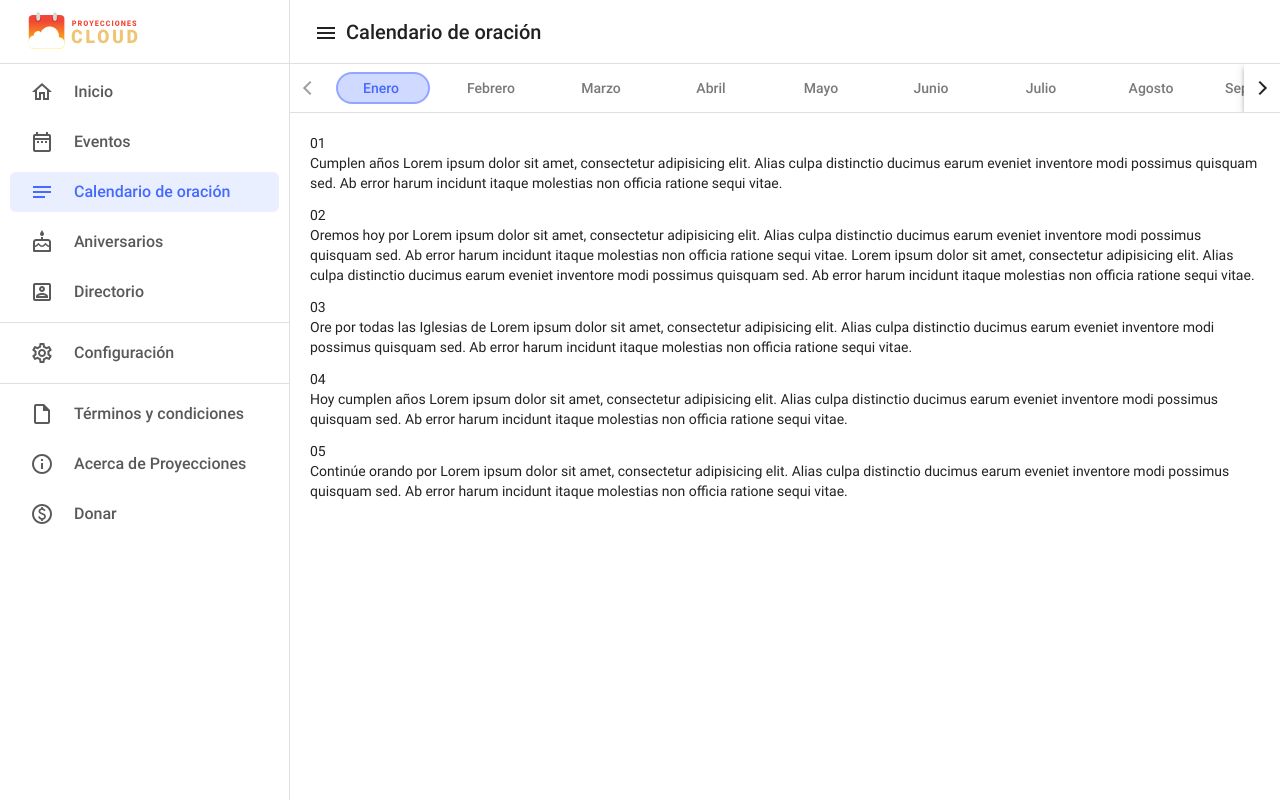
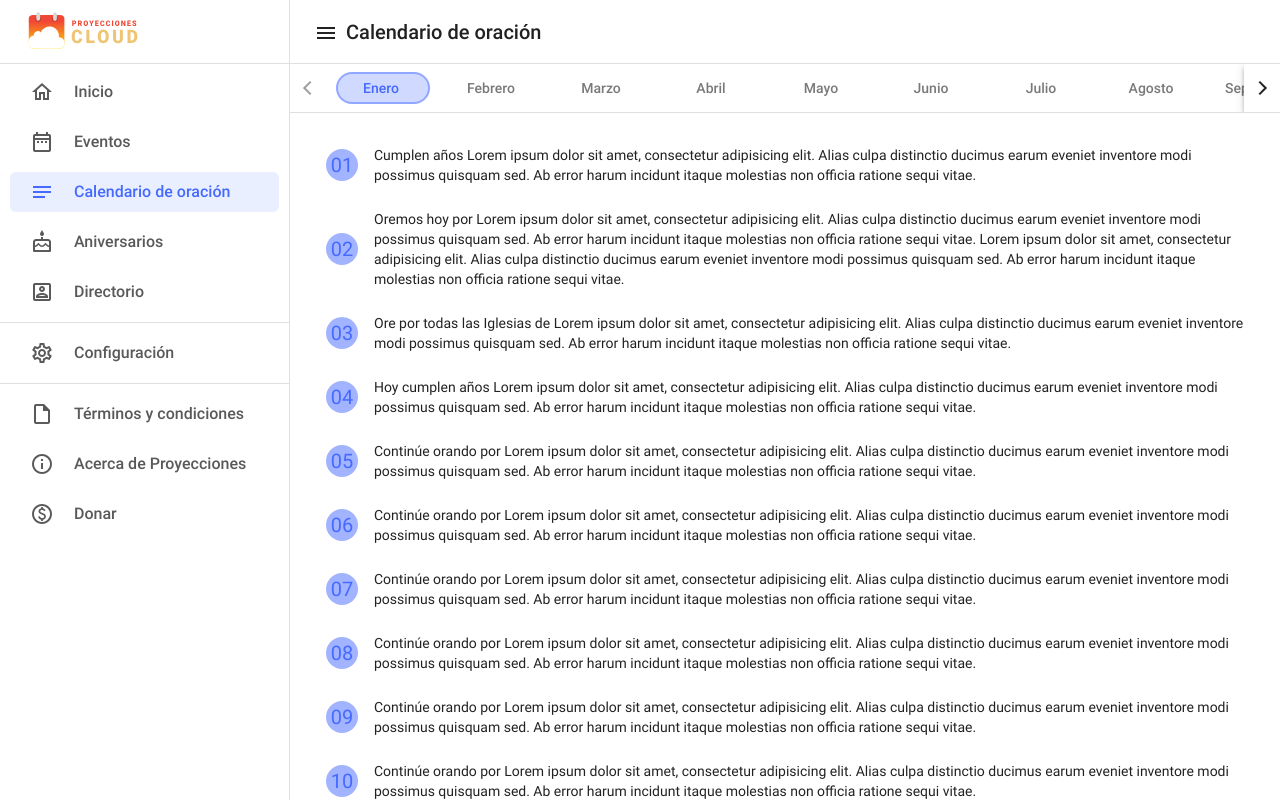
Before and after one commit to liosvel-medina/ProyeccionesWeb, an Angular app: page /praying-calendar in a window 1280 px wide. Built offline with nearby package versions, Linux system fonts and the light colour scheme.

Commit message:
customize praying-calendar.component motives

```diff
--- a/src/app/core/praying-calendar/praying-calendar.component.css
+++ b/src/app/core/praying-calendar/praying-calendar.component.css
@@ -5,6 +5,7 @@
 ::ng-deep .mat-tab-label {
   min-width: 110px !important;
   width: 110px !important;
+  user-select: none;
 }
 
 ::ng-deep .mat-ink-bar {
@@ -28,6 +29,33 @@
   font-weight: 500;
 }
 
-::ng-deep .mat-tab-body-content{
+::ng-deep .mat-tab-body-content {
   padding: 20px;
 }
+
+.praying-calendar-item {
+  display: flex;
+  flex-direction: row;
+  align-items: center;
+  padding: 12px 16px;
+}
+
+.praying-calendar-item .motive-day {
+  flex-shrink: 0;
+  width: 24px;
+  height: 24px;
+  font-size: 20px;
+  box-sizing: content-box;
+  border-radius: 50%;
+  padding: 4px;
+  color: #466AFF;
+  background-color: rgba(70, 106, 255, 0.50);
+
+  display: flex;
+  align-items: center;
+  justify-content: center;
+}
+
+.praying-calendar-item .motive-description {
+  padding-left: 16px;
+}
--- a/src/app/core/praying-calendar/praying-calendar.component.html
+++ b/src/app/core/praying-calendar/praying-calendar.component.html
@@ -5,12 +5,12 @@
       <mat-tab-group dynamicHeight>
         <mat-tab *ngFor="let month of months" label="{{month.name}}">
 
-          <div class="row" *ngFor="let motive of month.motives">
-            <div class="col">
-              <span>{{motive.number}}</span>
-              <p>
-                {{motive.motive}}
-              </p>
+          <div class="praying-calendar-item" *ngFor="let motive of month.motives">
+            <div class="motive-day">
+              {{motive.number}}
+            </div>
+            <div class="motive-description">
+              {{motive.motive}}
             </div>
           </div>
 
--- a/src/app/core/praying-calendar/praying-calendar.component.ts
+++ b/src/app/core/praying-calendar/praying-calendar.component.ts
@@ -38,6 +38,110 @@ export class PrayingCalendarComponent implements OnInit {
         },
         {
           number: '05',
+          motive: 'Continúe orando por Lorem ipsum dolor sit amet, consectetur adipisicing elit. Alias culpa distinctio ducimus earum eveniet inventore modi possimus quisquam sed. Ab error harum incidunt itaque molestias non officia ratione sequi vitae.'
+        },
+        {
+          number: '06',
+          motive: 'Continúe orando por Lorem ipsum dolor sit amet, consectetur adipisicing elit. Alias culpa distinctio ducimus earum eveniet inventore modi possimus quisquam sed. Ab error harum incidunt itaque molestias non officia ratione sequi vitae.'
+        },
+        {
+          number: '07',
+          motive: 'Continúe orando por Lorem ipsum dolor sit amet, consectetur adipisicing elit. Alias culpa distinctio ducimus earum eveniet inventore modi possimus quisquam sed. Ab error harum incidunt itaque molestias non officia ratione sequi vitae.'
+        },
+        {
+          number: '08',
+          motive: 'Continúe orando por Lorem ipsum dolor sit amet, consectetur adipisicing elit. Alias culpa distinctio ducimus earum eveniet inventore modi possimus quisquam sed. Ab error harum incidunt itaque molestias non officia ratione sequi vitae.'
+        },
+        {
+          number: '09',
+          motive: 'Continúe orando por Lorem ipsum dolor sit amet, consectetur adipisicing elit. Alias culpa distinctio ducimus earum eveniet inventore modi possimus quisquam sed. Ab error harum incidunt itaque molestias non officia ratione sequi vitae.'
+        },
+        {
+          number: '10',
+          motive: 'Continúe orando por Lorem ipsum dolor sit amet, consectetur adipisicing elit. Alias culpa distinctio ducimus earum eveniet inventore modi possimus quisquam sed. Ab error harum incidunt itaque molestias non officia ratione sequi vitae.'
+        },
+        {
+          number: '11',
+          motive: 'Continúe orando por Lorem ipsum dolor sit amet, consectetur adipisicing elit. Alias culpa distinctio ducimus earum eveniet inventore modi possimus quisquam sed. Ab error harum incidunt itaque molestias non officia ratione sequi vitae.'
+        },
+        {
+          number: '12',
+          motive: 'Continúe orando por Lorem ipsum dolor sit amet, consectetur adipisicing elit. Alias culpa distinctio ducimus earum eveniet inventore modi possimus quisquam sed. Ab error harum incidunt itaque molestias non officia ratione sequi vitae.'
+        },
+        {
+          number: '13',
+          motive: 'Continúe orando por Lorem ipsum dolor sit amet, consectetur adipisicing elit. Alias culpa distinctio ducimus earum eveniet inventore modi possimus quisquam sed. Ab error harum incidunt itaque molestias non officia ratione sequi vitae.'
+        },
+        {
+          number: '14',
+          motive: 'Continúe orando por Lorem ipsum dolor sit amet, consectetur adipisicing elit. Alias culpa distinctio ducimus earum eveniet inventore modi possimus quisquam sed. Ab error harum incidunt itaque molestias non officia ratione sequi vitae.'
+        },
+        {
+          number: '15',
+          motive: 'Continúe orando por Lorem ipsum dolor sit amet, consectetur adipisicing elit. Alias culpa distinctio ducimus earum eveniet inventore modi possimus quisquam sed. Ab error harum incidunt itaque molestias non officia ratione sequi vitae.'
+        },
+        {
+          number: '16',
+          motive: 'Continúe orando por Lorem ipsum dolor sit amet, consectetur adipisicing elit. Alias culpa distinctio ducimus earum eveniet inventore modi possimus quisquam sed. Ab error harum incidunt itaque molestias non officia ratione sequi vitae.'
+        },
+        {
+          number: '17',
+          motive: 'Continúe orando por Lorem ipsum dolor sit amet, consectetur adipisicing elit. Alias culpa distinctio ducimus earum eveniet inventore modi possimus quisquam sed. Ab error harum incidunt itaque molestias non officia ratione sequi vitae.'
+        },
+        {
+          number: '18',
+          motive: 'Continúe orando por Lorem ipsum dolor sit amet, consectetur adipisicing elit. Alias culpa distinctio ducimus earum eveniet inventore modi possimus quisquam sed. Ab error harum incidunt itaque molestias non officia ratione sequi vitae.'
+        },
+        {
+          number: '19',
+          motive: 'Continúe orando por Lorem ipsum dolor sit amet, consectetur adipisicing elit. Alias culpa distinctio ducimus earum eveniet inventore modi possimus quisquam sed. Ab error harum incidunt itaque molestias non officia ratione sequi vitae.'
+        },
+        {
+          number: '20',
+          motive: 'Continúe orando por Lorem ipsum dolor sit amet, consectetur adipisicing elit. Alias culpa distinctio ducimus earum eveniet inventore modi possimus quisquam sed. Ab error harum incidunt itaque molestias non officia ratione sequi vitae.'
+        },
+        {
+          number: '21',
+          motive: 'Continúe orando por Lorem ipsum dolor sit amet, consectetur adipisicing elit. Alias culpa distinctio ducimus earum eveniet inventore modi possimus quisquam sed. Ab error harum incidunt itaque molestias non officia ratione sequi vitae.'
+        },
+        {
+          number: '22',
+          motive: 'Continúe orando por Lorem ipsum dolor sit amet, consectetur adipisicing elit. Alias culpa distinctio ducimus earum eveniet inventore modi possimus quisquam sed. Ab error harum incidunt itaque molestias non officia ratione sequi vitae.'
+        },
+        {
+          number: '23',
+          motive: 'Continúe orando por Lorem ipsum dolor sit amet, consectetur adipisicing elit. Alias culpa distinctio ducimus earum eveniet inventore modi possimus quisquam sed. Ab error harum incidunt itaque molestias non officia ratione sequi vitae.'
+        },
+        {
+          number: '24',
+          motive: 'Continúe orando por Lorem ipsum dolor sit amet, consectetur adipisicing elit. Alias culpa distinctio ducimus earum eveniet inventore modi possimus quisquam sed. Ab error harum incidunt itaque molestias non officia ratione sequi vitae.'
+        },
+        {
+          number: '25',
+          motive: 'Continúe orando por Lorem ipsum dolor sit amet, consectetur adipisicing elit. Alias culpa distinctio ducimus earum eveniet inventore modi possimus quisquam sed. Ab error harum incidunt itaque molestias non officia ratione sequi vitae.'
+        },
+        {
+          number: '26',
+          motive: 'Continúe orando por Lorem ipsum dolor sit amet, consectetur adipisicing elit. Alias culpa distinctio ducimus earum eveniet inventore modi possimus quisquam sed. Ab error harum incidunt itaque molestias non officia ratione sequi vitae.'
+        },
+        {
+          number: '27',
+          motive: 'Continúe orando por Lorem ipsum dolor sit amet, consectetur adipisicing elit. Alias culpa distinctio ducimus earum eveniet inventore modi possimus quisquam sed. Ab error harum incidunt itaque molestias non officia ratione sequi vitae.'
+        },
+        {
+          number: '29',
+          motive: 'Continúe orando por Lorem ipsum dolor sit amet, consectetur adipisicing elit. Alias culpa distinctio ducimus earum eveniet inventore modi possimus quisquam sed. Ab error harum incidunt itaque molestias non officia ratione sequi vitae.'
+        },
+        {
+          number: '29',
+          motive: 'Continúe orando por Lorem ipsum dolor sit amet, consectetur adipisicing elit. Alias culpa distinctio ducimus earum eveniet inventore modi possimus quisquam sed. Ab error harum incidunt itaque molestias non officia ratione sequi vitae.'
+        },
+        {
+          number: '30',
+          motive: 'Continúe orando por Lorem ipsum dolor sit amet, consectetur adipisicing elit. Alias culpa distinctio ducimus earum eveniet inventore modi possimus quisquam sed. Ab error harum incidunt itaque molestias non officia ratione sequi vitae.'
+        },
+        {
+          number: '31',
           motive: 'Continúe orando por Lorem ipsum dolor sit amet, consectetur adipisicing elit. Alias culpa distinctio ducimus earum eveniet inventore modi possimus quisquam sed. Ab error harum incidunt itaque molestias non officia ratione sequi vitae.'
         },
       ]
```
